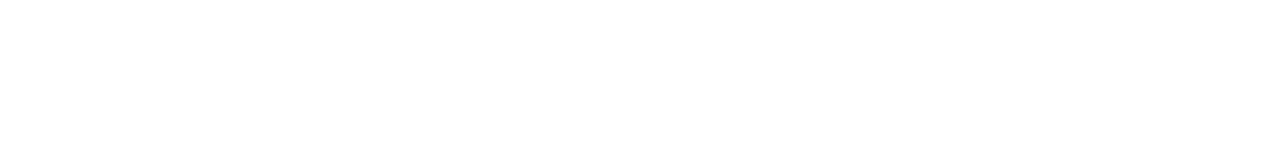
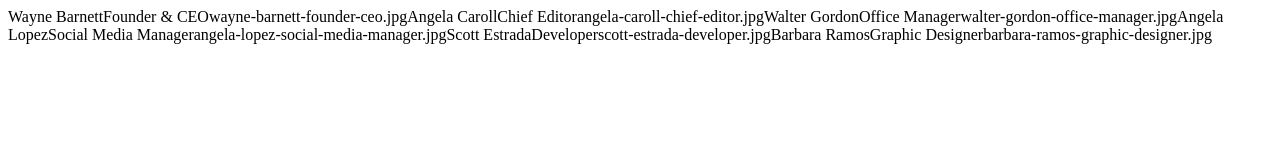
Before and after one commit to Maino24/js-our-team, a plain HTML site: page index.html in a window 1280 px wide. Drawn offline with Linux system fonts and the light colour scheme.

Commit message:
stampate informazioni nel DOM sottoforma di string

```diff
--- a/index.html
+++ b/index.html
@@ -9,7 +9,7 @@
 </head>
 <body>
 
-
+    <div id="output"></div>
 
     <script type="text/javascript" src="main.js"></script>
 </body>
--- a/main.js
+++ b/main.js
@@ -35,7 +35,13 @@ const team = [
 
   for ( i = 0; i < team.length; i++){
 
+    let persona = team[i]
 
-    console.log(team[i])
+    console.log(persona.name)
+    console.log(persona.role)
+    console.log(persona.image)
 
+    document.getElementById(`output`).innerText += `${persona.name}`
+    document.getElementById(`output`).innerText += `${persona.role}`
+    document.getElementById(`output`).innerText += `${persona.image}`
   }
```
